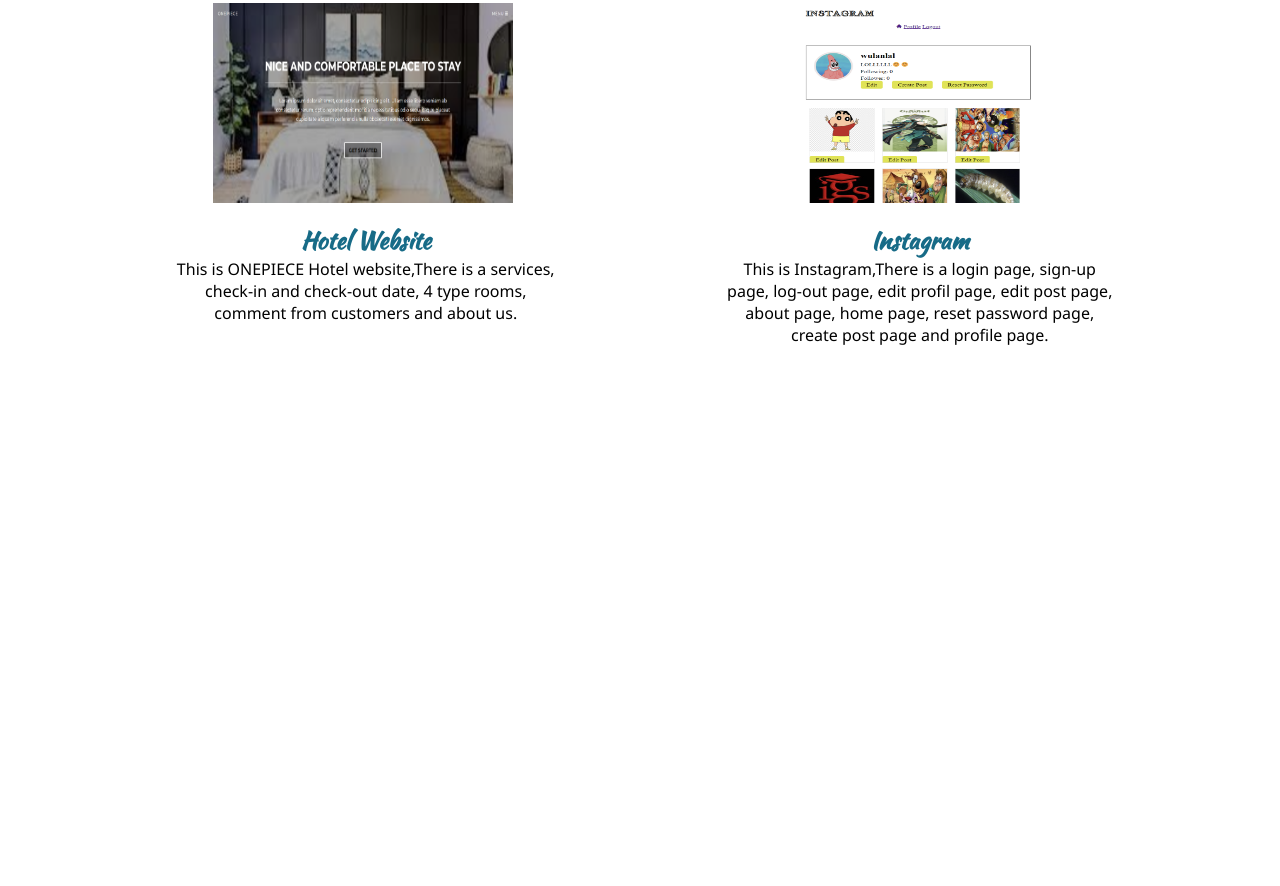
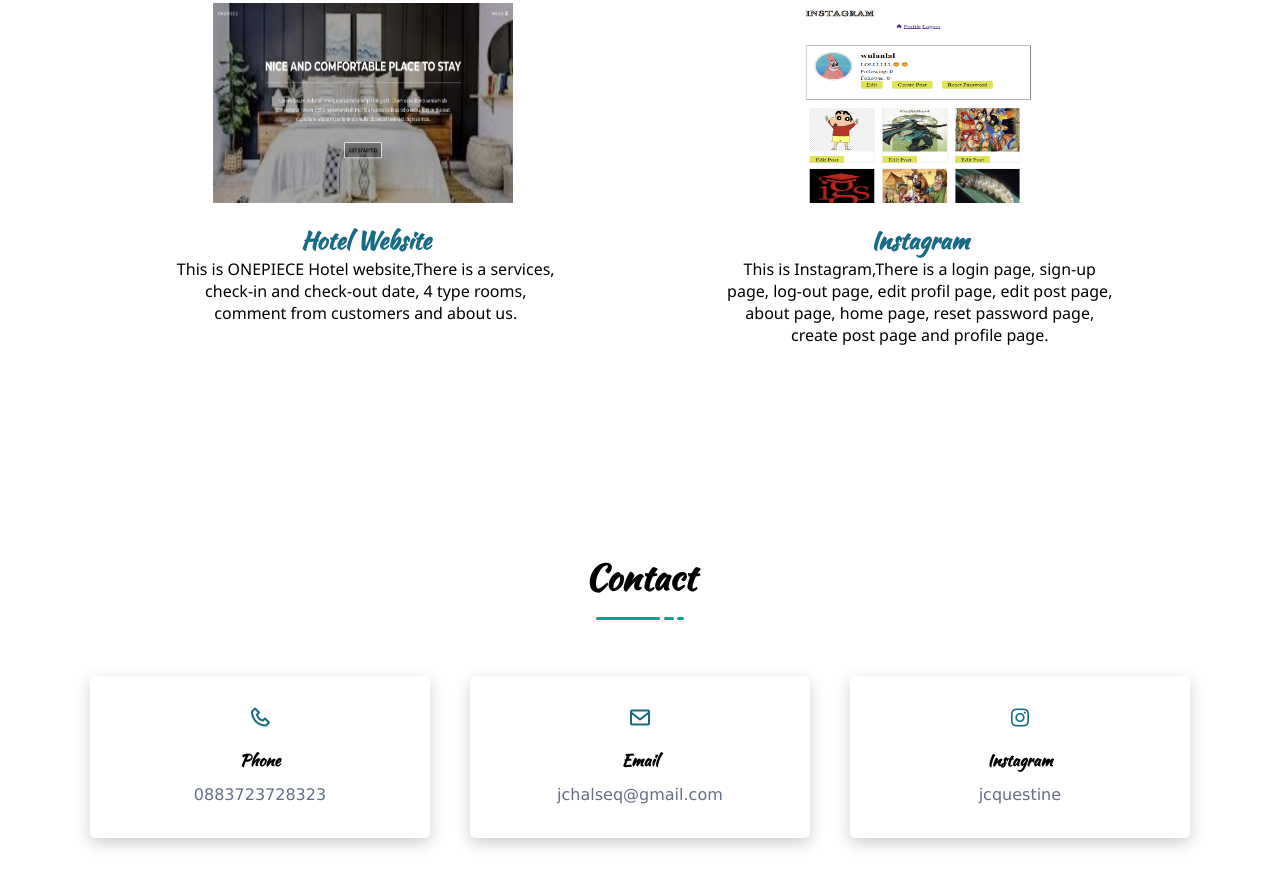
Before and after one commit to poseww/port, a plain HTML site: page 03/index.html in a window 1280 px wide. Shown: the part 1484-2370 px from the top of the page. Before the commit the page ends 1946 px from the top, so only its background shows below. Drawn offline with nearby package versions, Linux system fonts and the light colour scheme; a web font is replaced by a local one.

Commit message:
Update index.html

```diff
--- a/03/index.html
+++ b/03/index.html
@@ -12,12 +12,17 @@
         <div class="container">
             <div class="row justify-content-between">
                 <div class="logo"><a href="index.html">J.C.Q</a></div>
+                <div class="links">
                 <ul class="menu">
                     <li class="nav-item"><a href="#home" class="nav-link">Home <span></span></a></li>
                     <li class="nav-item"><a href="#about" class="nav-link">About <span></span></a></li>
                     <li class="nav-item"><a href="#services" class="nav-link">Portfolio <span></span></a></li>
                     <li class="nav-item"><a href="#contact" class="nav-link">Contact <span></span></a></li>
                 </ul>
+                </div>
+                <div class="menu-toggle">
+                    <i class='bx bx-menu'></i>
+                </div>
             </div>
         </div>
     </nav>
@@ -109,7 +114,44 @@
 
     <!--contact-->
 
-    <section class="contact-home">
+    <section class="contact-home section-padding" id="contact">
+        <div class="container">
+            <div class="row">
+                <div class="section-title text-align">
+                    <h3 class="main-title">Contact</h3>
+                    <ul class="line">
+                        <li></li>
+                        <li></li>
+                        <li></li>
+                    </ul>
+                </div>
+            </div>
+            <div class="row">
+                <div class="contact-item" style="flex: 0 0 33.33%; max-width: 33.33%; padding: 20px; display: flex; flex-wrap: wrap;">
+                    <div class="contact-item-inner">
+                        <i class='bx bx-phone'></i>
+                        <span>Phone</span>
+                        <p>0883723728323</p>
+                    </div>
+                </div>
+
+                <div class="contact-item" style="flex: 0 0 33.33%; max-width: 33.33%; padding: 20px; display: flex; flex-wrap: wrap;">
+                    <div class="contact-item-inner">
+                        <i class='bx bx-envelope'></i>
+                        <span>Email</span>
+                        <p>jchalseq@gmail.com</p>
+                    </div>
+                </div>
+
+                <div class="contact-item" style="flex: 0 0 33.33%; max-width: 33.33%; padding: 20px; display: flex; flex-wrap: wrap;">
+                    <div class="contact-item-inner">
+                        <i class='bx bxl-instagram' ></i>
+                        <span>Instagram</span>
+                        <p>jcquestine</p>
+                    </div>
+                </div>
+            </div>
+        </div>
 
     </section>
     <script src="script.js"></script>
```
